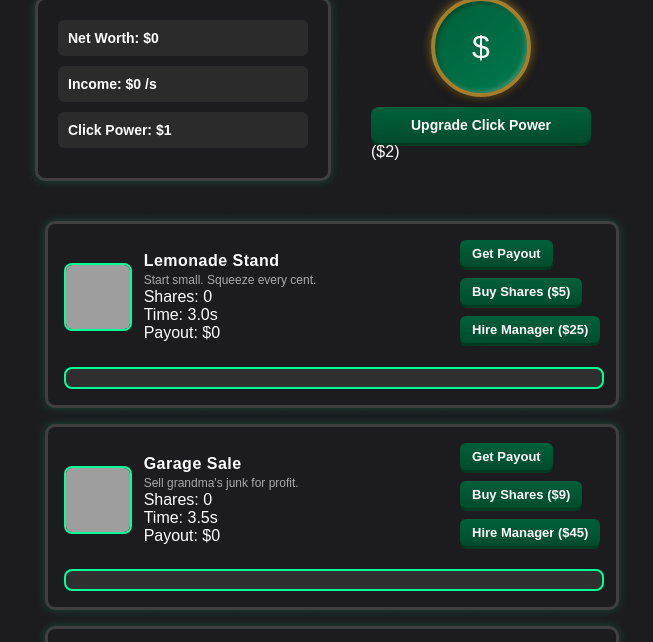
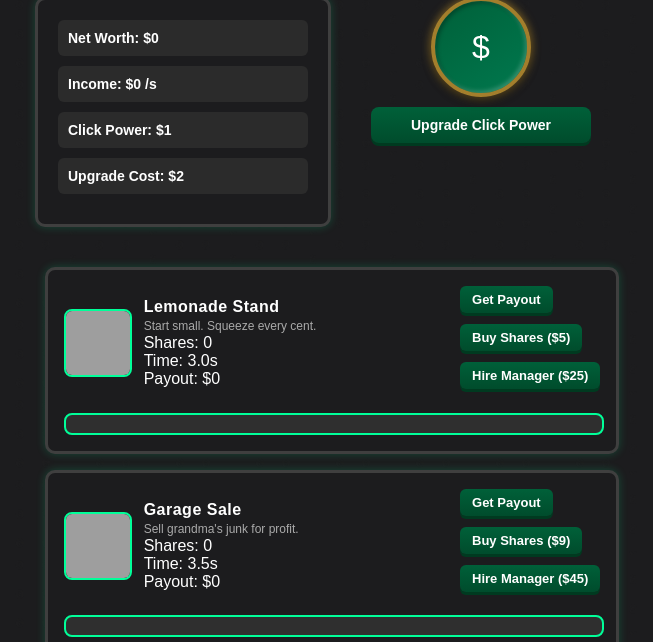
Before and after one commit to wirodev/ClickvestorGame, a plain HTML site: page index.html in a window 1280 px wide. Shown: the part 105-747 px from the top of the page, without its empty margins (327-980 px from the left). Drawn offline with Linux system fonts and the light colour scheme; grey boxes are pictures that could not be loaded.

Commit message:
moved upgrade cost to netinfo

```diff
--- a/css/styles.css
+++ b/css/styles.css
@@ -79,7 +79,7 @@ body {
   position: relative;
 }
 
-/* 💰 Premium Dollar Button */
+/* Premium Dollar Button */
 #invest {
   width: 100px;
   height: 100px;
--- a/index.html
+++ b/index.html
@@ -6,8 +6,6 @@
   <meta name="viewport" content="width=device-width, initial-scale=1.0"/>
   <title>Clickvestor</title>
   <link rel="stylesheet" href="css/styles.css" />
-
-  <!-- JS Modules -->
   <script defer src="js/data.js"></script>
   <script defer src="js/domLoader.js"></script>
   <script defer src="js/logic.js"></script>
@@ -29,6 +27,7 @@
       <div id="netWorth">Net Worth: $0</div>
       <div id="passiveIncome">Income: $0 /s</div>
       <div id="clickPower">Click Power: $1</div>
+      <div>Upgrade Cost: <span id="upgradeClickCost">$20</span></div>
     </div>
 
     <!-- Main Click Button -->
@@ -39,7 +38,7 @@
       <!-- Upgrade Click Power -->
       <div id="clickUpgradeSection">
         <button id="upgradeClick">Upgrade Click Power</button><br>
-        <span id="upgradeClickCost">($20)</span>
+
       </div>
     </div>
 
--- a/js/logic.js
+++ b/js/logic.js
@@ -29,7 +29,7 @@ const critFeedback = document.getElementById('critFeedback');
 function updateUI() {
   netWorthEl.textContent = `Net Worth: $${formatMoney(netWorth)}`;
   clickPowerEl.textContent = `Click Power: $${formatMoney(clickPower)}`;
-  upgradeClickCostEl.textContent = `($${formatMoney(clickUpgradeCost)})`;
+  upgradeClickCostEl.textContent = `$${formatMoney(clickUpgradeCost)}`;
   passiveIncomeEl.textContent = `Income: $${formatMoney(calculatePassiveIncome())} /s`;
 
 
```
